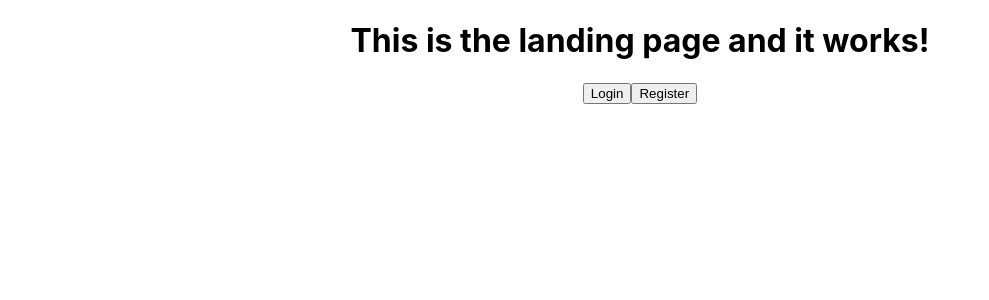
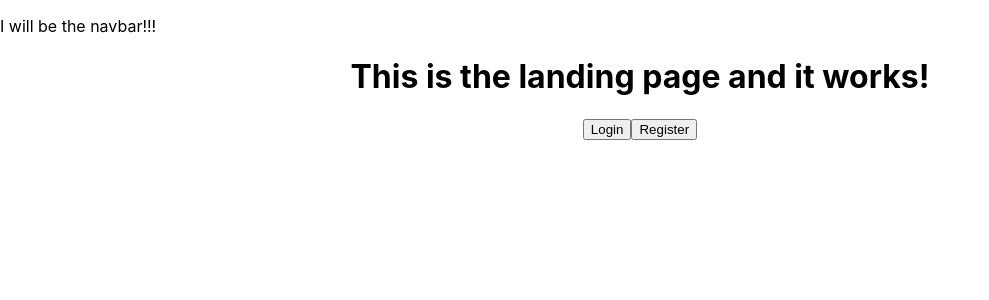
Before and after one commit to rakenduste-programmeerimine-2021/investofox, a React (Create React App) app in the folder frontend/: page / in a window 1280 px wide. Shown: the top 300 px of the page, without its empty margins (0-989 px from the left). Built offline with nearby package versions, Linux system fonts and the light colour scheme.

Commit message:
Base files for navigation bar

```diff
--- a/frontend/src/App.js
+++ b/frontend/src/App.js
@@ -2,9 +2,12 @@ import { BrowserRouter, Route, Switch } from "react-router-dom";
 import Home from "./pages/Home";
 import Login from "./pages/Login";
 import Register from "./pages/Register";
+import NavBar from './components/NavBar';
 
 function App() {
   return (
+    <div>
+      <NavBar />
       <BrowserRouter>
         <Switch>
           <Route exact path="/" component={Home} />
@@ -12,7 +15,7 @@ function App() {
           <Route exact path="/register" component={Register} />
         </Switch>
       </BrowserRouter>
-
+    </div>
   );
 }
 
--- /dev/null
+++ b/frontend/src/components/NavBar.js
@@ -0,0 +1,12 @@
+import React from 'react';
+import './NavBar.css';
+
+function NavBar(){
+    return(
+        <div>
+            <p>I will be the navbar!!!</p>
+        </div>
+    )
+}
+
+export default NavBar;
```
Also changed, not shown: frontend/src/components/NavBar.css (added). Lines whose indentation alone changed are shown as unchanged.
